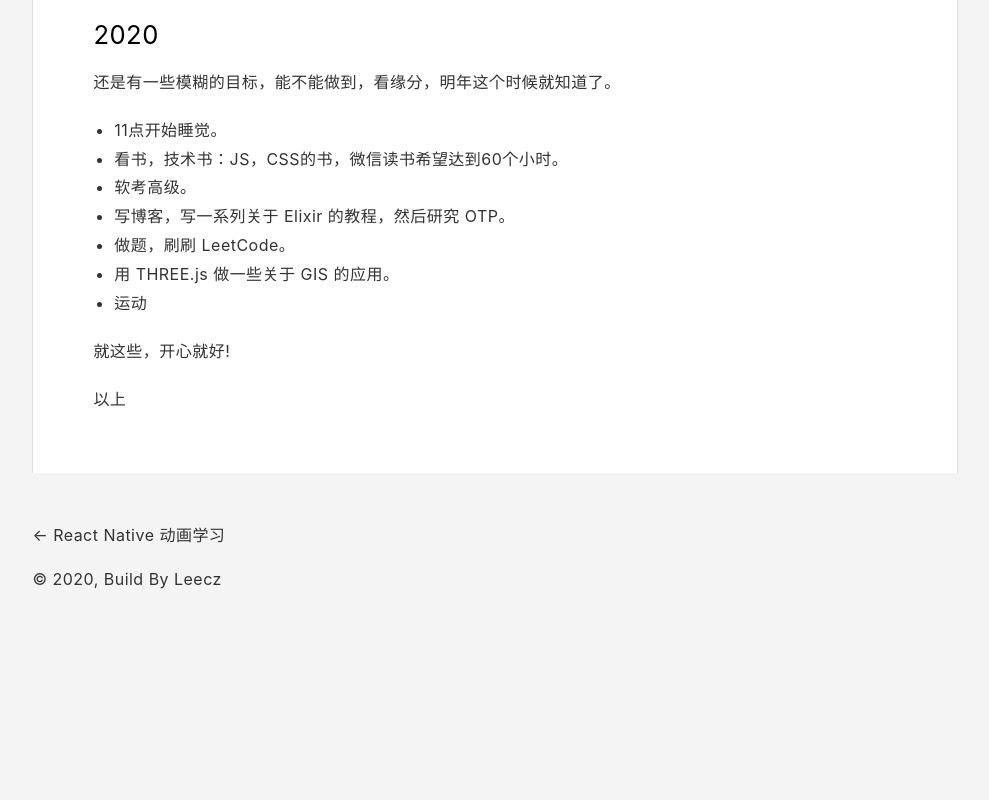
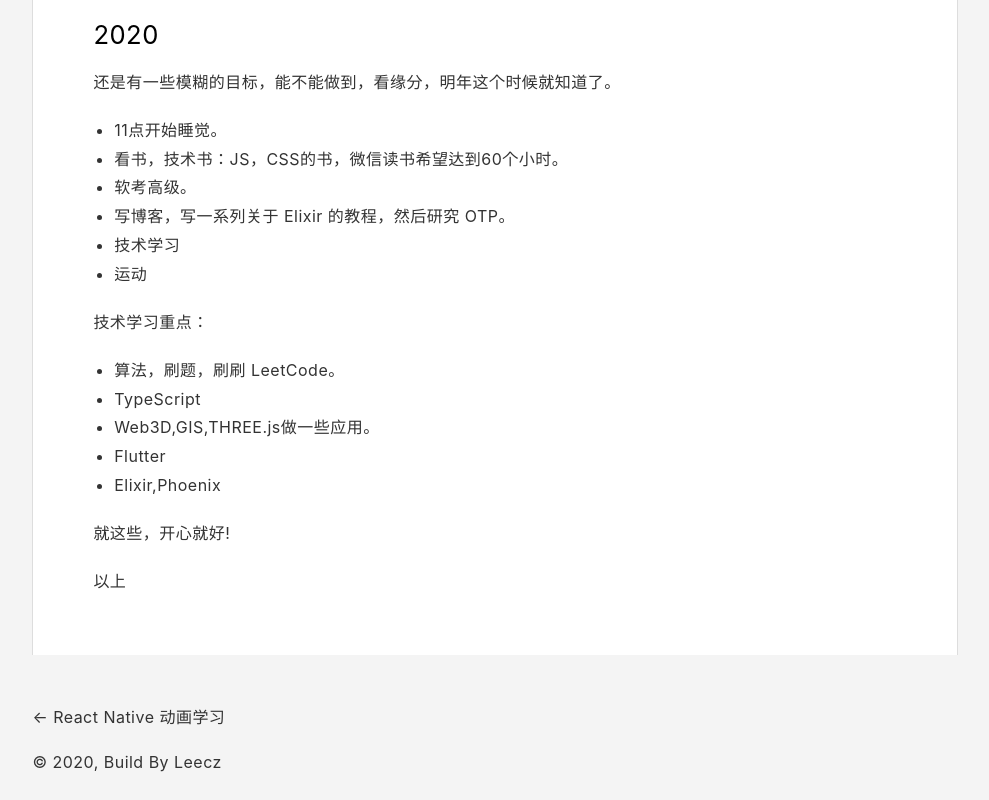
Before and after one commit to leecz/my-big-work, a Gatsby site: page /life/2019-summary/ in a window 1280 px wide. Shown: the part 3190-3990 px from the top of the page, without its empty margins (145-1134 px from the left). Before the commit the page ends 3807 px from the top, so only its background shows below. Built offline with nearby package versions, Linux system fonts and the light colour scheme; Gatsby itself is replaced by a stand-in of ours.

Commit message:
update a post

```diff
--- a/content/posts/life/2019-summary.md
+++ b/content/posts/life/2019-summary.md
@@ -123,9 +123,16 @@ Data -> Infomation -> Knowledge -> Wisdom
 - 看书，技术书：JS，CSS的书，微信读书希望达到60个小时。
 - 软考高级。
 - 写博客，写一系列关于 Elixir 的教程，然后研究 OTP。
-- 做题，刷刷 LeetCode。
-- 用 THREE.js 做一些关于 GIS 的应用。
+- 技术学习
 - 运动
+
+技术学习重点：
+
+- 算法，刷题，刷刷 LeetCode。
+- TypeScript
+- Web3D,GIS,THREE.js做一些应用。
+- Flutter
+- Elixir,Phoenix
 
 就这些，开心就好!
 
```
